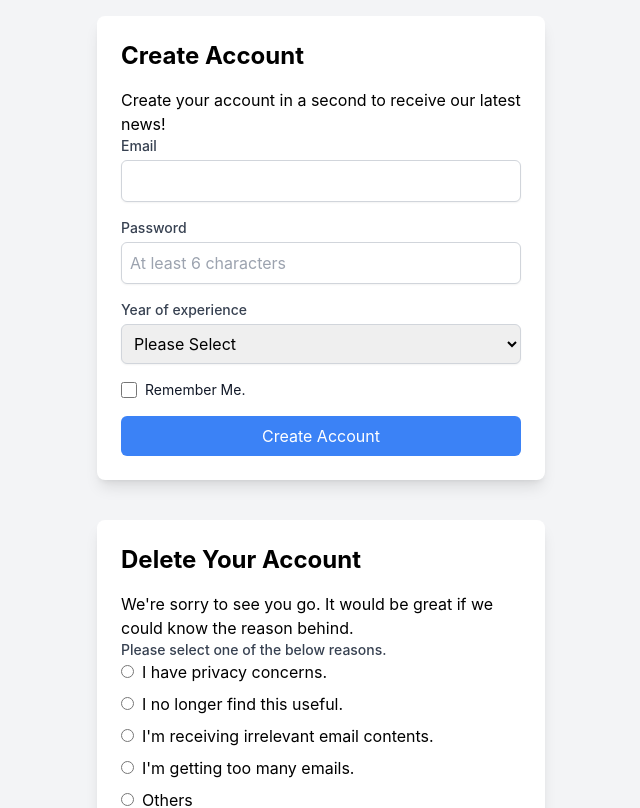
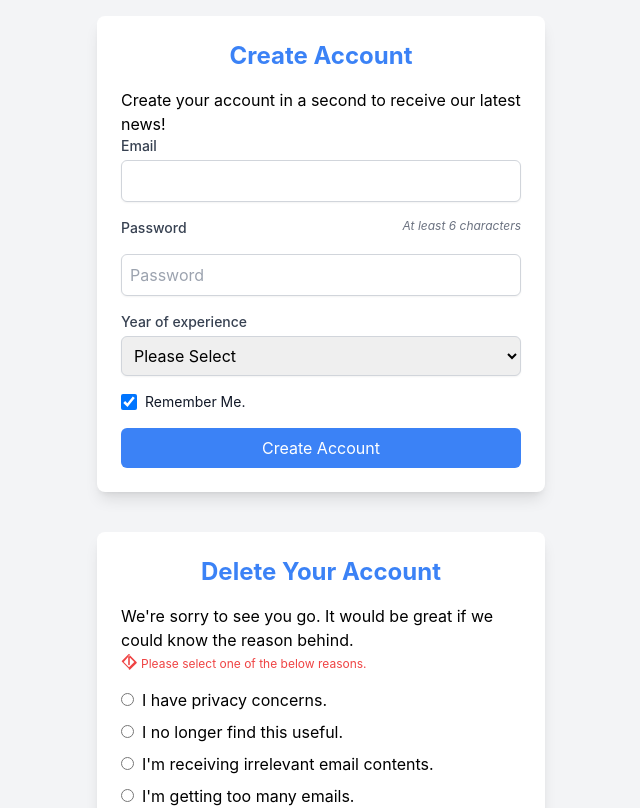
Before and after one commit to MaatallahMeriam/Internship_Task, a React (Create React App) app: page / in a window 1280 px wide. Shown: the top 808 px of the page, without its empty margins (319-959 px from the left). Built offline with nearby package versions, Linux system fonts and the light colour scheme.

Commit message:
Add Zod validation to CreateAccount component and using React Testing Library

```diff
--- a/package.json
+++ b/package.json
@@ -10,7 +10,8 @@
     "react-dom": "^18.3.1",
     "react-scripts": "5.0.1",
     "tailwindcss": "^3.4.3",
-    "web-vitals": "^2.1.4"
+    "web-vitals": "^2.1.4",
+    "zod": "^3.23.8"
   },
   "scripts": {
     "start": "react-scripts start",
--- a/src/CreateAccount.js
+++ b/src/CreateAccount.js
@@ -1,13 +1,38 @@
 import React, { useState } from 'react';
+import { object, string } from 'zod'; // Importez object et string depuis Zod
 
 function CreateAccount() {
   const [password, setPassword] = useState('');
   const [error, setError] = useState('');
 
+  const createAccountSchema = object({
+    email: string().email(),
+    yearOfExperience: string(),
+  });
+
+  const [formData, setFormData] = useState({
+    email: '',
+    yearOfExperience: '',
+  });
+
+  const handleInputChange = (e) => {
+    const { name, value } = e.target;
+    setFormData({ ...formData, [name]: value });
+  };
+
+  const handleSubmit = (e) => {
+    e.preventDefault();
+    try {
+      createAccountSchema.parse(formData);
+    } catch (error) {
+      setError(error.errors.join(', ')); // Mettez à jour l'erreur avec les messages d'erreur combinés
+    }
+  };
+
   const handlePasswordChange = (e) => {
     setPassword(e.target.value);
     if (e.target.value.length < 6) {
-      setError('Password must be at least 6 characters');
+      setError('Error Message. Learn more');
     } else {
       setError('');
     }
@@ -15,27 +40,40 @@ function CreateAccount() {
 
   return (
     <div className="max-w-md mx-auto bg-white p-6 rounded-lg shadow-lg">
-      <h2 className="text-2xl font-bold mb-4">Create Account</h2>
+      <h2 className="text-2xl font-bold mb-4 text-center text-blue-500">Create Account</h2>
+
       <p>Create your account in a second to receive our latest news!</p>
-      <form className="space-y-4">
+      <form className="space-y-4" onSubmit={handleSubmit}>
         <div>
           <label className="block text-sm font-medium text-gray-700">Email</label>
-          <input type="email" className="mt-1 block w-full p-2 border border-gray-300 rounded-md shadow-sm" />
+          <input
+            type="email"
+            name="email"
+            value={formData.email}
+            onChange={handleInputChange}
+            className="mt-1 block w-full p-2 border border-gray-300 rounded-md shadow-sm"
+          />
         </div>
-        <div>
+        <div className="flex justify-between">
           <label className="block text-sm font-medium text-gray-700">Password</label>
+          <p className="text-xs text-gray-500 italic">At least 6 characters</p>
+        </div>
         <input
           type="password"
           value={password}
           onChange={handlePasswordChange}
           className="mt-1 block w-full p-2 border border-gray-300 rounded-md shadow-sm"
-            placeholder="At least 6 characters"
+          placeholder="Password"
         />
         {error && <p className="text-red-500 text-xs mt-1">{error}</p>}
-        </div>
         <div>
           <label className="block text-sm font-medium text-gray-700">Year of experience</label>
-          <select className="mt-1 block w-full p-2 border border-gray-300 rounded-md shadow-sm">
+          <select
+            name="yearOfExperience"
+            value={formData.yearOfExperience}
+            onChange={handleInputChange}
+            className="mt-1 block w-full p-2 border border-gray-300 rounded-md shadow-sm"
+          >
             <option>Please Select</option>
             <option>1 Year</option>
             <option>2 Years</option>
@@ -43,7 +81,7 @@ function CreateAccount() {
           </select>
         </div>
         <div className="flex items-center">
-          <input type="checkbox" className="h-4 w-4 text-blue-600 border-gray-300 rounded" />
+          <input type="checkbox" className="h-4 w-4 text-blue-600 border-gray-300 rounded" checked />
           <label className="ml-2 block text-sm text-gray-900">Remember Me.</label>
         </div>
         <button
--- a/src/DeleteAccount.js
+++ b/src/DeleteAccount.js
@@ -10,11 +10,20 @@ function DeleteAccount() {
 
   return (
     <div className="max-w-md mx-auto bg-white p-6 rounded-lg shadow-lg">
-      <h2 className="text-2xl font-bold mb-4">Delete Your Account</h2>
+      <h2 className="text-2xl font-bold mb-4 text-center text-blue-500">Delete Your Account</h2>
+
       <p>We're sorry to see you go. It would be great if we could know the reason behind.</p>
       <form className="space-y-4">
+      {!selectedReason && (
+  <div className="flex items-center">
+    <svg className="h-4 w-4 text-red-500 mr-1" xmlns="http://www.w3.org/2000/svg" viewBox="0 0 20 20" fill="currentColor">
+      <path fillRule="evenodd" d="M10 18a1 1 0 01-.707-.293l-8-8a1 1 0 010-1.414l8-8a1 1 0 011.414 1.414L3.414 10 10 16.586 16.586 10 10 3.414 11.414 2l8 8a1 1 0 010 1.414l-8 8A1 1 0 0110 18zm0-16a1 1 0 011 1v10a1 1 0 01-2 0V3a1 1 0 011-1z" clipRule="evenodd" />
+    </svg>
+    <p className="text-red-500 text-xs mt-1">Please select one of the below reasons.</p>
+  </div>
+)}
+
         <div>
-          <p className="block text-sm font-medium text-gray-700">Please select one of the below reasons.</p>
           <div className="space-y-2">
             <div>
               <input
@@ -67,7 +76,7 @@ function DeleteAccount() {
               <label>Others</label>
             </div>
           </div>
-          {!selectedReason && <p className="text-red-500 text-xs mt-1">Please select a reason.</p>}
+
         </div>
         <div>
           <label className="block text-sm font-medium text-gray-700">Let us know if you have other comments.</label>
@@ -78,6 +87,7 @@ function DeleteAccount() {
             rows="4"
             placeholder="Your comments (Optional)"
           />
+          <p className="text-xs text-gray-500 text-right mt-1">Max. 2000 characters</p>
         </div>
         <button
           type="submit"
```
Also changed, not shown: 2 other files (tests, documents, lock files or other folders). Lines whose indentation alone changed are shown as unchanged.
